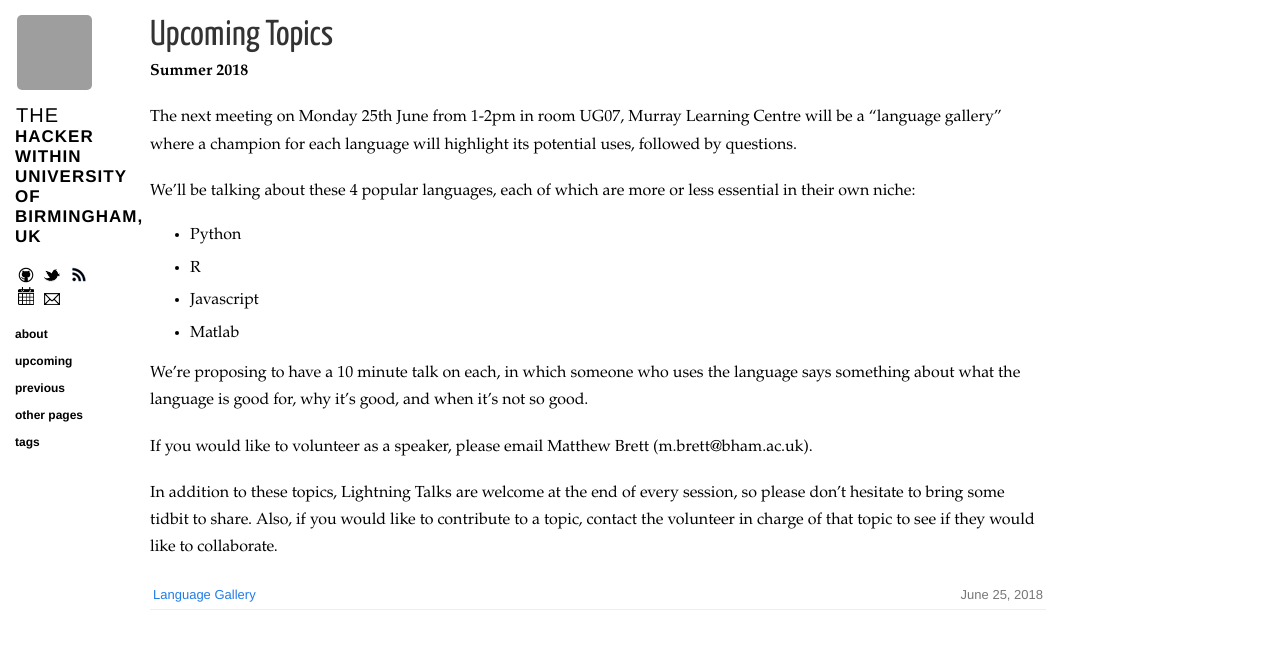
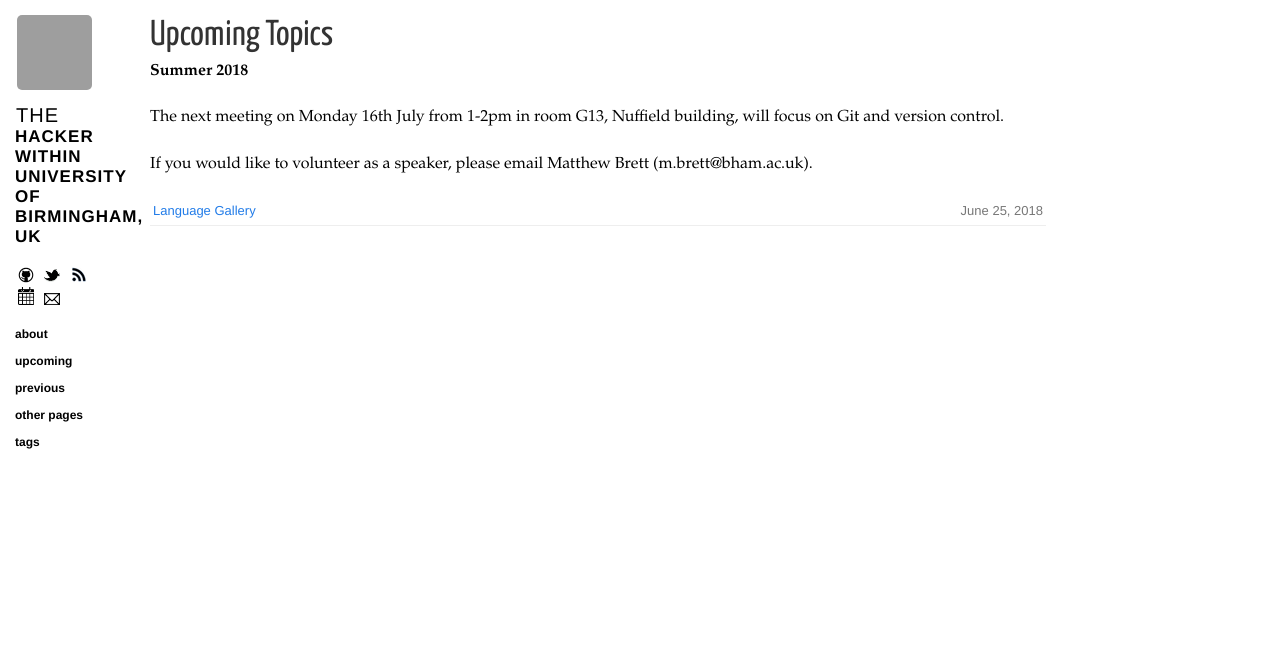
Before and after one commit to thehackerwithin/UoB, a Jekyll site: the page built from upcoming.md, in a window 1280 px wide. Shown: the top 649 px of the page. Built offline with Jekyll 4.4.1, drawn with Linux system fonts in a browser that asks for light colours; nearby versions of some CDN libraries; grey boxes are pictures that could not be loaded.

Commit message:
Update upcoming.md

```diff
--- a/upcoming.md
+++ b/upcoming.md
@@ -10,21 +10,10 @@ Upcoming Topics
 
 **Summer 2018**
 
-The next meeting on Monday 25th June from 1-2pm in room UG07, Murray Learning Centre will be a "language gallery" where a champion for each language will highlight its potential uses, followed by questions.
-
-We'll be talking about these 4 popular languages, each of which are more or less essential in their own niche:
-
-* Python
-* R
-* Javascript
-* Matlab
-
-We're proposing to have a 10 minute talk on each, in which someone who uses the language says something about what the language is good for, why it's good, and when it's not so good.
+The next meeting on Monday 16th July from 1-2pm in room G13, Nuffield building, will focus on Git and version control.
 
 If you would like to volunteer as a speaker, please email Matthew Brett (m.brett@bham.ac.uk).
 
-
-In addition to these topics, Lightning Talks are welcome at the end of every session, so please don't hesitate to bring some tidbit to share. Also, if you would like to contribute to a topic, contact the volunteer in charge of that topic to see if they would like to collaborate.
 
 <ul class="listing">
   {% assign upcoming = site.posts | where: "category" , "upcoming" %}
```
